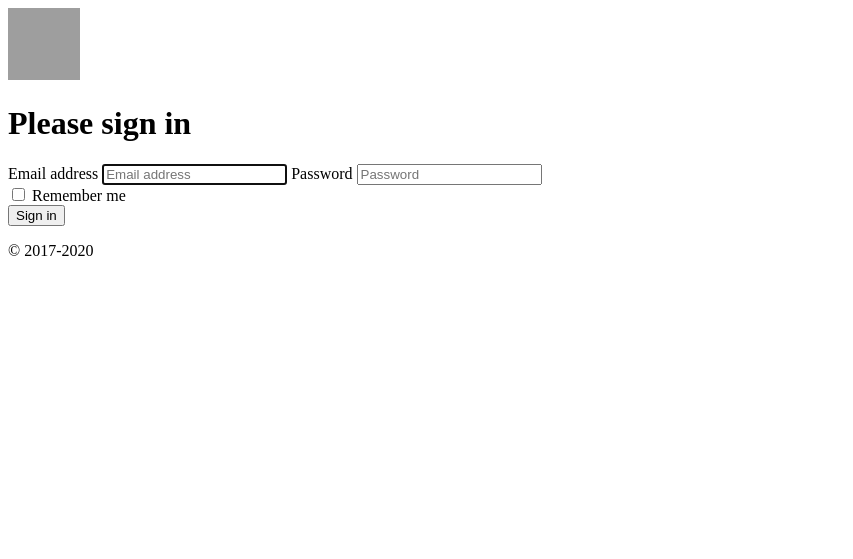
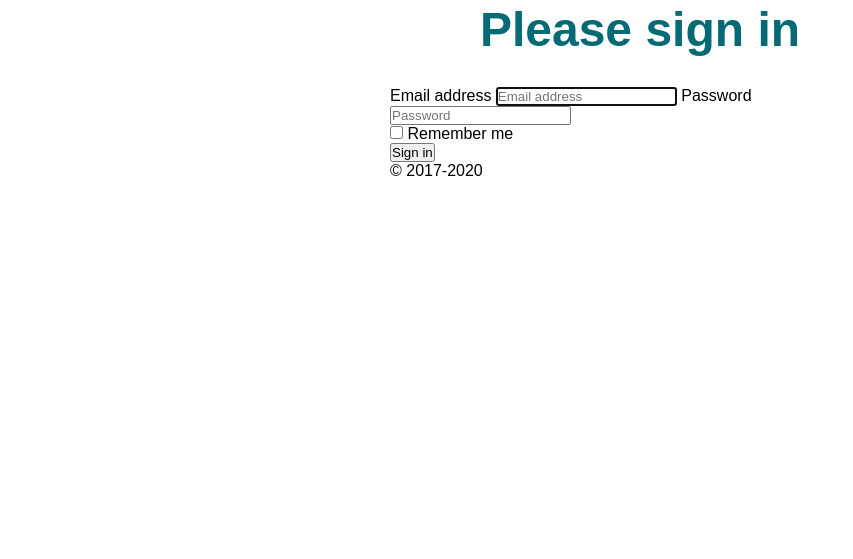
Before and after one commit to AlanRicardoS/Englix, a Flask app: template englix/templates/login.html in a window 1280 px wide. Shown: the top 559 px of the page, without its empty margins (0-853 px from the left). Run offline with Flask 2, Linux system fonts and the light colour scheme; the template is opened without the code that fills it, so the values that code supplies are empty; grey boxes are pictures that could not be loaded.

Commit message:
alteração css login e index

```diff
--- /dev/null
+++ b/englix/static/login.css
@@ -0,0 +1,35 @@
+/* CSS reset */
+*, *:before, *:after {
+    margin:0;
+    padding:0;
+    font-family: Arial,sans-serif;
+  }
+
+  /* remove a linha dos links */
+  a{
+    text-decoration: none;
+  }
+
+  /* esconde as ancoras da tela */
+  a.links{
+    display: none;
+  }
+body {
+    border: 18px;
+}
+.content{
+    width: 500px;
+    min-height: 560px;
+    margin: 0px auto;
+    position: relative;
+  }
+
+  h1{
+    font-size: 48px;
+    color: #066a75;
+    padding: 2px 0 10px 0;
+    font-family: Arial,sans-serif;
+    font-weight: bold;
+    text-align: center;
+    padding-bottom: 30px;
+  }
--- a/englix/templates/login.html
+++ b/englix/templates/login.html
@@ -3,12 +3,13 @@
 <head>
     <meta charset="UTF-8">
     <meta name="viewport" content="width=device-width, initial-scale=1.0">
-    <link rel="stylesheet" href="">
+    <link rel="stylesheet" href="../static/login.css">
     <title>Document</title>
 </head>
 <body>
+    <div class="content">
     <form class="form-signin">
-        <img class="mb-4" src="/docs/4.5/assets/brand/bootstrap-solid.svg" alt="" width="72" height="72">
+
         <h1 class="h3 mb-3 font-weight-normal">Please sign in</h1>
         <label for="inputEmail" class="sr-only">Email address</label>
         <input type="email" id="inputEmail" class="form-control" placeholder="Email address" required="" autofocus="">
@@ -22,5 +23,6 @@
         <button class="btn btn-lg btn-primary btn-block" type="submit">Sign in</button>
         <p class="mt-5 mb-3 text-muted">© 2017-2020</p>
       </form>
+    </div>
 </body>
 </html>
```
Also changed, not shown: englix/static/index.css (+28 -0 lines), englix/templates/Index.html (+7 -42 lines).
